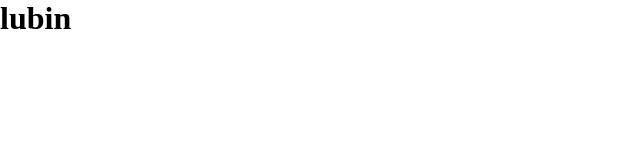
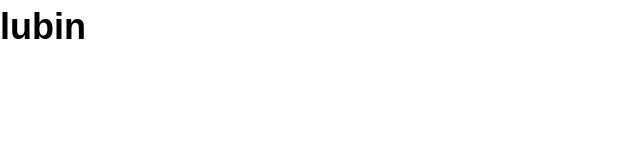
Before and after one commit to lub04/Skill-Swamp, a React (Vite) app in the folder client/: page / in a window 1280 px wide. Shown: the top 160 px of the page, without its empty margins (0-640 px from the left). Built offline with nearby package versions, Linux system fonts and the light colour scheme.

Commit message:
mise en place des variables CSS et d'éléments de style

```diff
--- a/client/src/App.css
+++ b/client/src/App.css
@@ -2,4 +2,91 @@
   margin: 0;
   padding: 0;
   box-sizing: border-box;
+
+  /* Couleur principales */
+  --primary-color: #4caf50; /* Vert nature */
+  --secondary-color: #ffc107; /* Jaune vif */
+  --tertiary-color: #03a9f4; /* Bleu clair */
+
+  /* Couleurs neutres */
+  --text-primary: #212121; /* Noir profond */
+  --text-secondary: #757575; /* Gris foncé */
+  --background-light: #fafafa; /* Blanc cassé */
+  --border-color: #e0e0e0; /* Gris clair */
+
+  /* Couleurs normales */
+  --white: #ffffff;
+  --black: #000000;
+  --disabled-bg: #e0e0e0; /* Pour les éléments désactivés */
+  --disabled-text: #757575;
+
+  /* Transitions */
+  --transition-duration: 0.3s;
+  --transition-timing-function: ease-in-out;
+
+  /* Polices */
+  --font-primary: "Montserrat", sans-serif; /* Pour les titres */
+  --font-secondary: "Roboto", sans-serif; /* Pour le corps de texte */
+
+  /* Tailles de police en rem */
+  --font-size-h1: 2.25rem; /* Titre principal (36px) */
+  --font-size-h2: 1.75rem; /* Sous-titre (28px) */
+  --font-size-body: 1rem; /* Texte principal (16px) */
+  --font-size-secondary: 0.875rem; /* Texte secondaire (14px) */
+
+  /* Poids de police */
+  --font-weight-normal: 400; /* Poids normal */
+  --font-weight-bold: 700; /* Poids gras */
+
+  /* Hauteur de ligne */
+  --line-height-normal: 1.5;
+
+  /* Espacement des lettres */
+  --letter-spacing-normal: 0;
+
+  /* Bordures */
+  --border-main: 2px solid var(--primary-color);
+  --border-secondary: 2px solid var(--secondary-color);
+
+  /* Coins arrondis (Border Radius) */
+  --border-radius-small: 4px;
+  --border-radius-medium: 8px;
+  --border-radius-large: 16px;
+  --border-radius-circle: 50%;
 }
+
+button {
+  background-color: var(--primary-color);
+  color: var(--white);
+  border-radius: 5px;
+  transition: background-color var(--transition-duration)
+    var(--transition-timing-function);
+}
+
+button:hover {
+  background-color: var(--secondary-color);
+}
+
+h1 {
+  font-family: var(--font-primary);
+  font-size: var(--font-size-h1);
+  font-weight: var(--font-weight-bold);
+  line-height: var(--line-height-normal);
+  letter-spacing: var(--letter-spacing-normal);
+}
+
+h2 {
+  font-family: var(--font-primary);
+  font-size: var(--font-size-h2);
+  font-weight: var(--font-weight-bold);
+  line-height: var(--line-height-normal);
+  letter-spacing: var(--letter-spacing-normal);
+}
+
+p {
+  font-family: var(--font-secondary);
+  font-size: var(--font-size-body);
+  font-weight: var(--font-weight-normal);
+  line-height: var(--line-height-normal);
+  letter-spacing: var(--letter-spacing-normal);
+}
```
